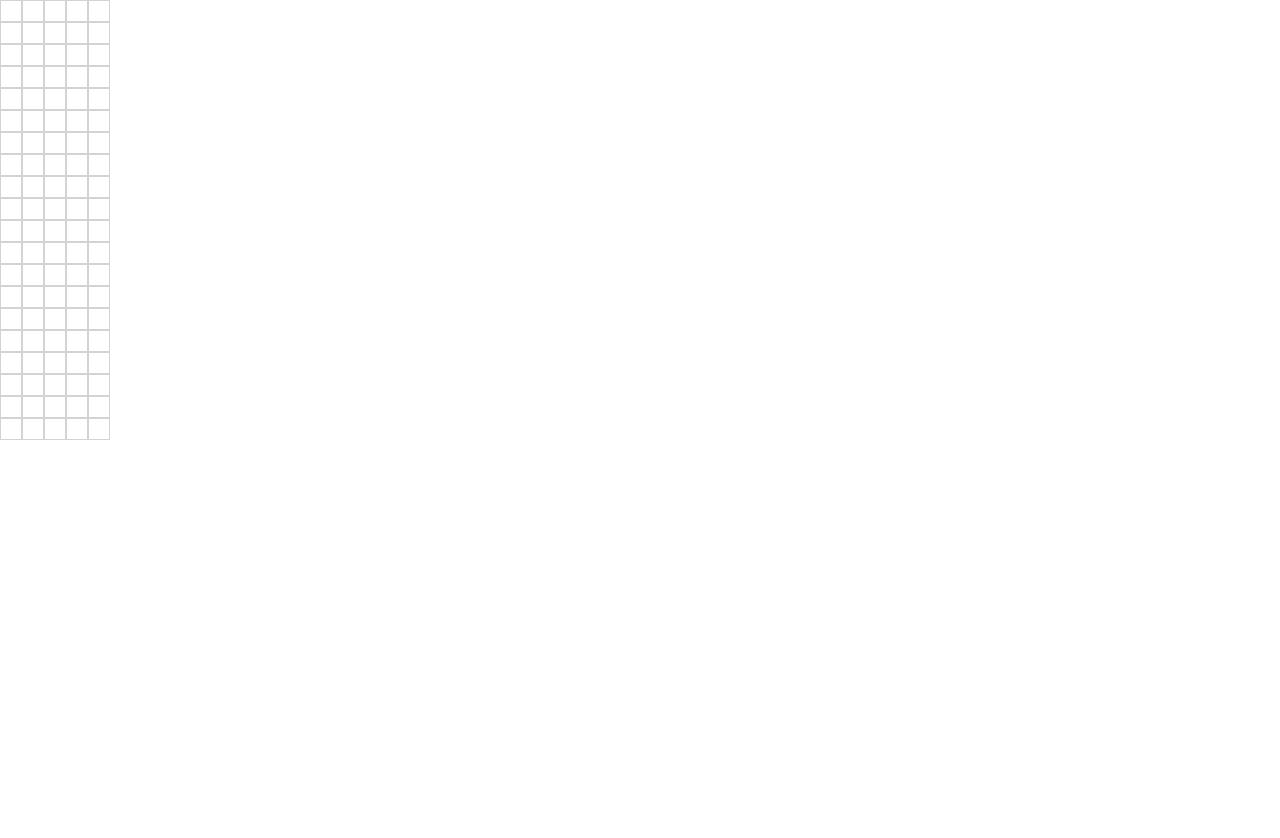
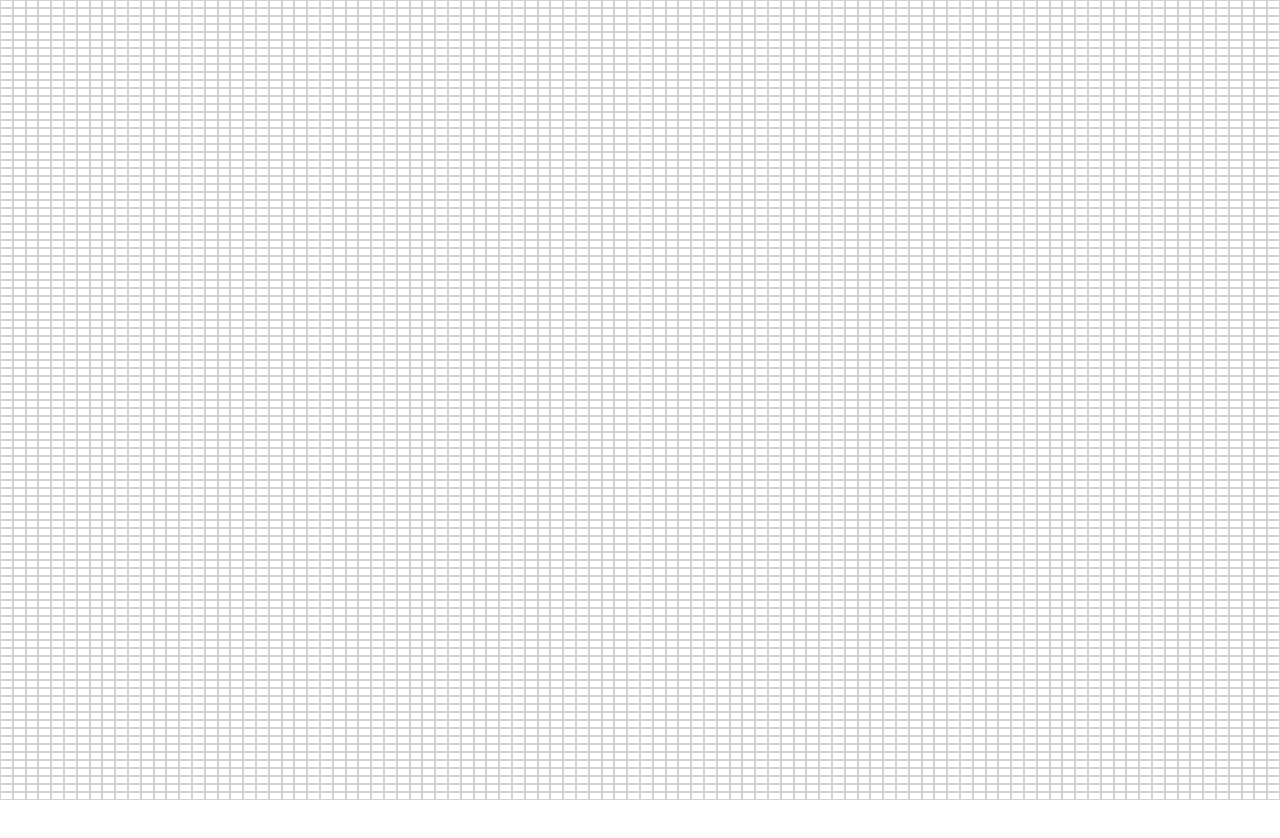
Before and after one commit to NicolasOmar/worpik-challenge, a React (Vite) app: page / in a window 1280 px wide. Shown: the top 838 px of the page. After the commit the page ends 800 px from the top, so only its background shows below. Built offline with nearby package versions, Linux system fonts and the light colour scheme.

Commit message:
Adjusting cells to better 2 dimension structure with its css

```diff
--- a/src/App.css
+++ b/src/App.css
@@ -1,5 +1,11 @@
 .app {
   display: grid;
-  grid-template-columns: repeat(100, 1fr);
-  grid-template-rows: repeat(5, 1fr);
+  grid-template-columns: repeat(100, minmax(10px, 1fr));
+  grid-template-rows: 100vh;
 }
+
+.app__column {
+  display: grid;
+  grid-template-columns: 1fr;
+  grid-template-rows: repeat(100, 1fr);
+}
--- a/src/App.tsx
+++ b/src/App.tsx
@@ -1,6 +1,18 @@
 import { useState } from 'react'
 import './App.css'
 import Cell from './Cell/Cell'
+
+const whiteColor = 'white'
+const colorList: string[] = [
+  'red',
+  'blue',
+  'cyan',
+  'magenta',
+  'yellow',
+  'black'
+]
+const columnNumber = 100
+const rowNumber = 100
 
 function App() {
   /**
@@ -12,43 +24,58 @@ function App() {
    * The memo will render the structure based on the selected cell while maintaning its current state
    * Check drag events to calculate which cell will be hovered during that moment
    */
-  const whiteColor = 'white'
-  const colorList: string[] = [
-    'red',
-    'blue',
-    'cyan',
-    'magenta',
-    'yellow',
-    'black'
-  ]
-  const [cellsToColor, setCellsToColor] = useState<string[]>(Array.from({ length: 20 }).map(() => whiteColor))
+  const [cellsToColor, setCellsToColor] = useState<string[][]>(
+    Array.from({ length: columnNumber }).map(
+      () => (
+        Array.from({ length: rowNumber }).map(
+          () => whiteColor
+        )
+      )
+    )
+  )
   const [selectedColor, setSelectedColor] = useState<string>(colorList[0])
 
-  const handleOnClick = (cellId: number) => {
+  const handleOnClick = (column: number, row: number) => {
     setCellsToColor(
-      _currentCells => _currentCells.map(
-        (_cellColor, _coloredCellIndex) => {
-          if (cellId === _coloredCellIndex)  {
-            return _cellColor === selectedColor ? whiteColor : selectedColor
-          } else {
-            return _cellColor
-          }
-        }
+      _currentCells => (
+        _currentCells.map(
+          (_column, columnIndex) => (
+            _column.map(
+              (_cell, rowIndex) => {
+                let colorToRender = _cell
+                if (columnIndex === column && rowIndex === row) {
+                  colorToRender = _cell !== whiteColor ? whiteColor : selectedColor
+                }
+
+                return colorToRender
+              }
+            )
+          )
+        )
       )
     )
-
-    setSelectedColor(_currentColor => _currentColor === colorList[0] ? colorList[1]: _currentColor)
+    setSelectedColor(colorList[0])
   }
 
   return (
     <section className="app">
       {
-        Array.from({ length: 5 }).map(
-          () => (
-            <section>
+        cellsToColor.map(
+          (column, columnIndex) => (
+            <section key={columnIndex} className='app__column'>
               {
-                cellsToColor.map(
-                  (color, i) => <Cell key={i} id={i} color={color} onClick={handleOnClick} />
+                column.map(
+                  (cellColor, rowIndex) => {
+                    return (
+                      <Cell
+                        key={`${columnIndex}-${rowIndex}`}
+                        column={columnIndex}
+                        row={rowIndex}
+                        color={cellColor}
+                        onClick={handleOnClick}
+                      />
+                    )
+                  }
                 )
               }
             </section>
--- a/src/Cell/Cell.css
+++ b/src/Cell/Cell.css
@@ -1,5 +1,3 @@
 .cell {
-  height: 20px;
-  width: 20px;
   border: 1px solid lightgray;
 }
--- a/src/Cell/Cell.tsx
+++ b/src/Cell/Cell.tsx
@@ -2,13 +2,15 @@ import { FC } from "react";
 import './Cell.css'
 
 interface CellProps {
-  id: number
+  column: number
+  row: number
   color: string
-  onClick: (cellId: number) => void
+  onClick: (column: number, row: number) => void
 }
 
 const Cell: FC<CellProps> = ({
-  id,
+  column,
+  row,
   color,
   onClick
 }) => (
@@ -17,7 +19,7 @@ const Cell: FC<CellProps> = ({
     style={{
       backgroundColor: color
     }}
-    onClick={() => onClick(id)}
+    onClick={() => onClick(column, row)}
     onContextMenu={(event) => {
       event.preventDefault()
       console.warn('context')
```
